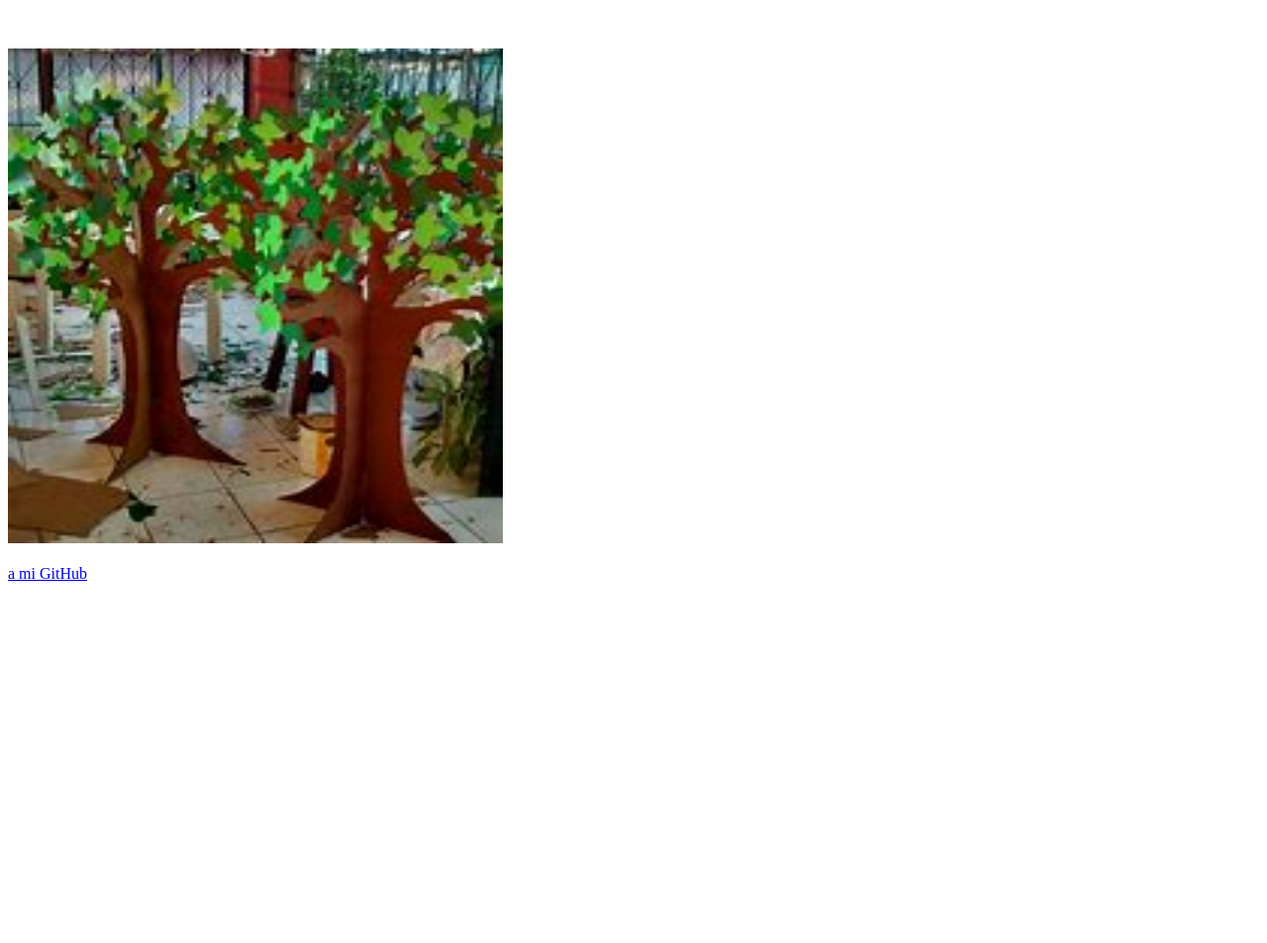
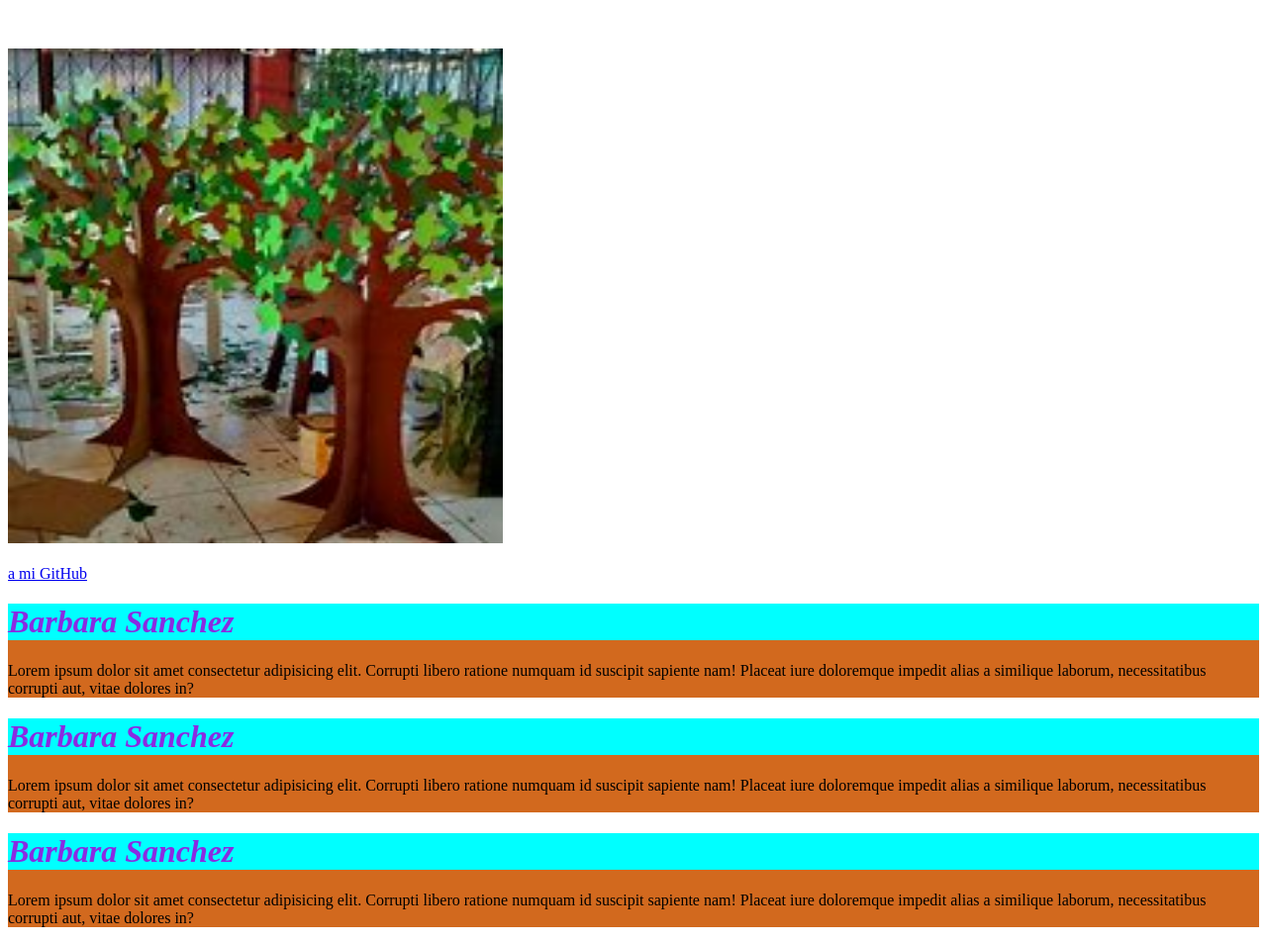
Before and after one commit to RaYBar291/proyecto-portfolio, a plain HTML site: page index.html in a window 1280 px wide. Shown: the part 119-1072 px from the top of the page at 99% size. Before the commit the page ends 800 px from the top, so only its background shows below. Drawn offline with Linux system fonts and the light colour scheme.

Commit message:
agregados varios lorem

```diff
--- a/index.html
+++ b/index.html
@@ -21,5 +21,29 @@
 
      <a href="https://github.com/RaYBar291?tab=repositories">a mi GitHub</a>
 
+     <div>
+        <h1>Barbara Sanchez</h1>
+        <p>Lorem ipsum dolor sit amet consectetur adipisicing elit. Corrupti libero ratione numquam id
+            suscipit sapiente nam! Placeat iure doloremque impedit alias a similique laborum, necessitatibus
+            corrupti aut, vitae dolores in?
+        </p>
+    </div>
+
+    <div>
+        <h1>Barbara Sanchez</h1>
+        <p>Lorem ipsum dolor sit amet consectetur adipisicing elit. Corrupti libero ratione numquam id
+            suscipit sapiente nam! Placeat iure doloremque impedit alias a similique laborum, necessitatibus
+            corrupti aut, vitae dolores in?
+        </p>
+    </div>
+
+    <div>
+        <h1>Barbara Sanchez</h1>
+        <p>Lorem ipsum dolor sit amet consectetur adipisicing elit. Corrupti libero ratione numquam id
+            suscipit sapiente nam! Placeat iure doloremque impedit alias a similique laborum, necessitatibus
+            corrupti aut, vitae dolores in?
+        </p>
+    </div>
+
 </body>
 </html>
```
